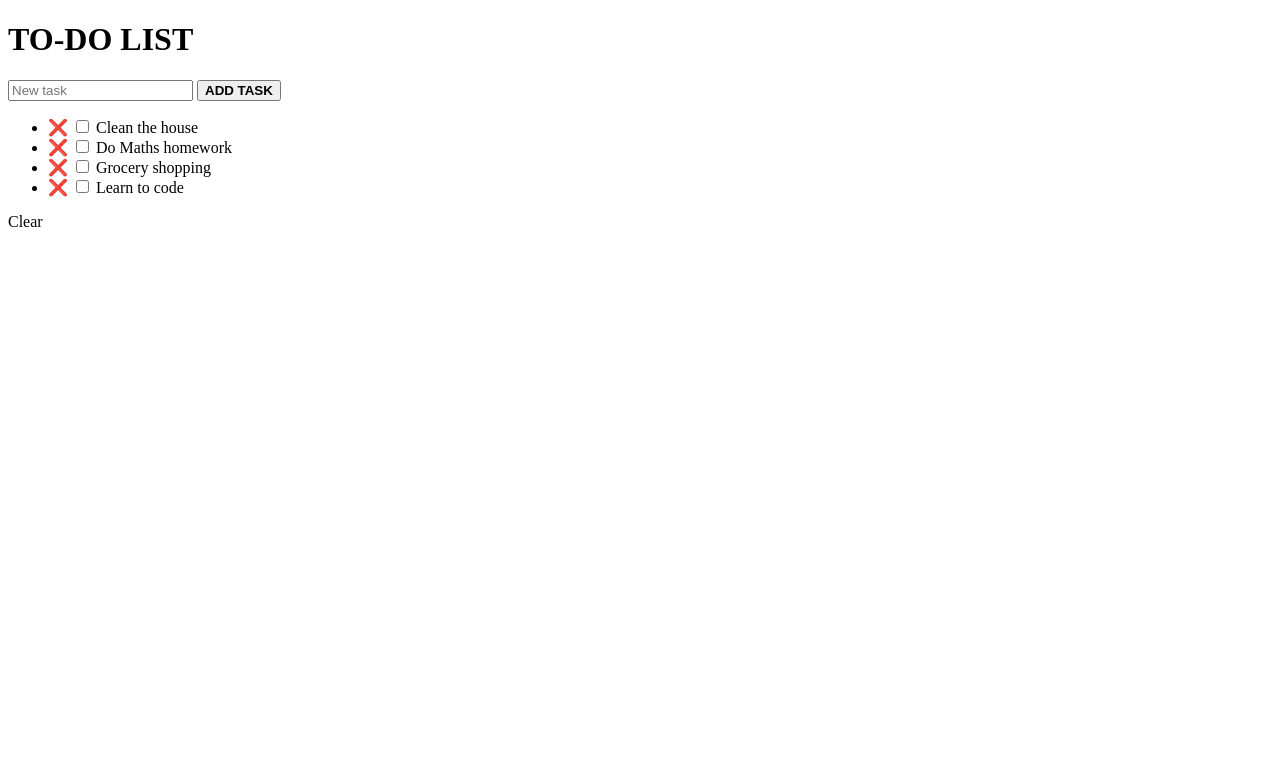
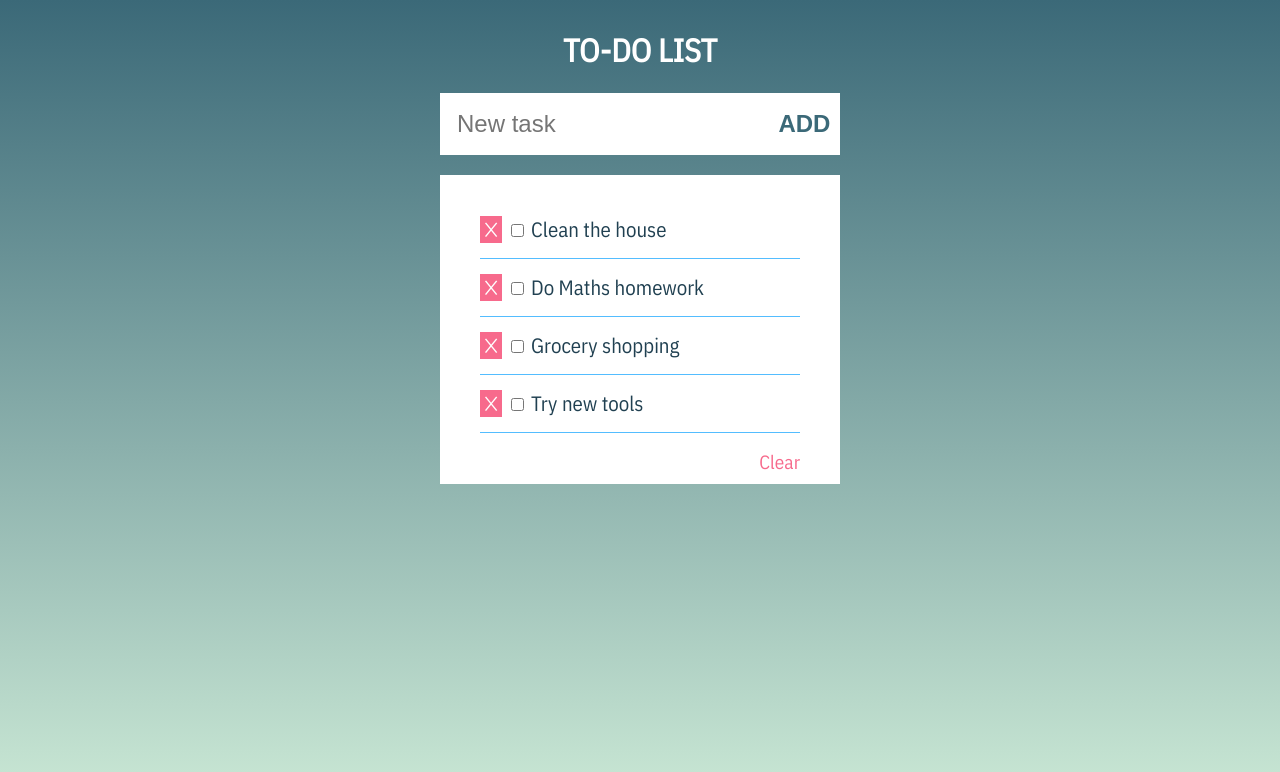
Before and after one commit to hieu-ng/todo-list, a plain HTML site: page index.html in a window 1280 px wide. Drawn offline with nearby package versions, Linux system fonts and the light colour scheme.

Commit message:
Update style

```diff
--- a/index.html
+++ b/index.html
@@ -12,7 +12,7 @@
       <form class="" action="index.html" method="post">
         <input type="text" placeholder="New task" name="task"/>
         <button  type="submit">
-          <strong>ADD TASK</strong>
+          <strong>ADD</strong>
         </button>
       </form>
       <div class="tasksBoard">
@@ -35,7 +35,7 @@
           <li>
             <span class="delete">❌</span>
             <input type="checkbox"/>
-            <label>Learn to code</label>
+            <label>Try new tools</label>
           </li>
         </ul>
         <a id="clear">Clear</a>
--- a/style.css
+++ b/style.css
@@ -0,0 +1,82 @@
+@import url('https://fonts.googleapis.com/css2?family=IBM+Plex+Sans+Condensed&display=swap');
+html {
+  height: 100%;
+  background-image: linear-gradient(#3b6978, #cae8d5);
+  background-repeat: no-repeat;
+  font-family: 'IBM Plex Sans Condensed', sans-serif;
+  color: #0f222d;
+  background-size: auto;
+}
+
+.main {
+  width: 400px;
+  display: flex;
+  justify-content: center;
+  flex-direction: column;
+  margin: auto;
+}
+
+h1 {
+  text-align: center;
+  color: #fff;
+}
+
+form {
+  background-color: #fff;
+  padding: 15px;
+}
+
+input[type="text"] {
+  width: 310px;
+  height: 30px;
+  outline: 0;
+  border: none;
+  font-size: 1.5em;
+  background: #fff;
+  color: #204051;
+}
+
+button {
+  font-size: 1.5em;
+  color: #3b6978;
+  background-color: #fff;
+  outline: 0;
+  border: none;
+  width: 50px;
+}
+
+.tasksBoard {
+  background-color: #fff;
+  margin-top: 20px;
+  padding-top: 10px;
+  padding-bottom: 10px;
+  padding-right: 40px;
+  /*display: none;*/
+}
+
+ul {
+  list-style: none;
+}
+
+li {
+  border-bottom: 1px solid #53BDFF;
+  padding-bottom: 15px;
+  padding-top: 15px;
+  font-size: 1.3em;
+  color: #204051;
+}
+
+a {
+  float: right;
+  text-align: right;
+  color: #f76a8c;
+  font-size: 1.2em;
+  cursor: pointer;
+}
+
+.delete {
+  background-color: #f76a8c;
+  padding: 0px 3px 0px 3px;
+  color: #fff;
+  cursor: pointer;
+}
```
